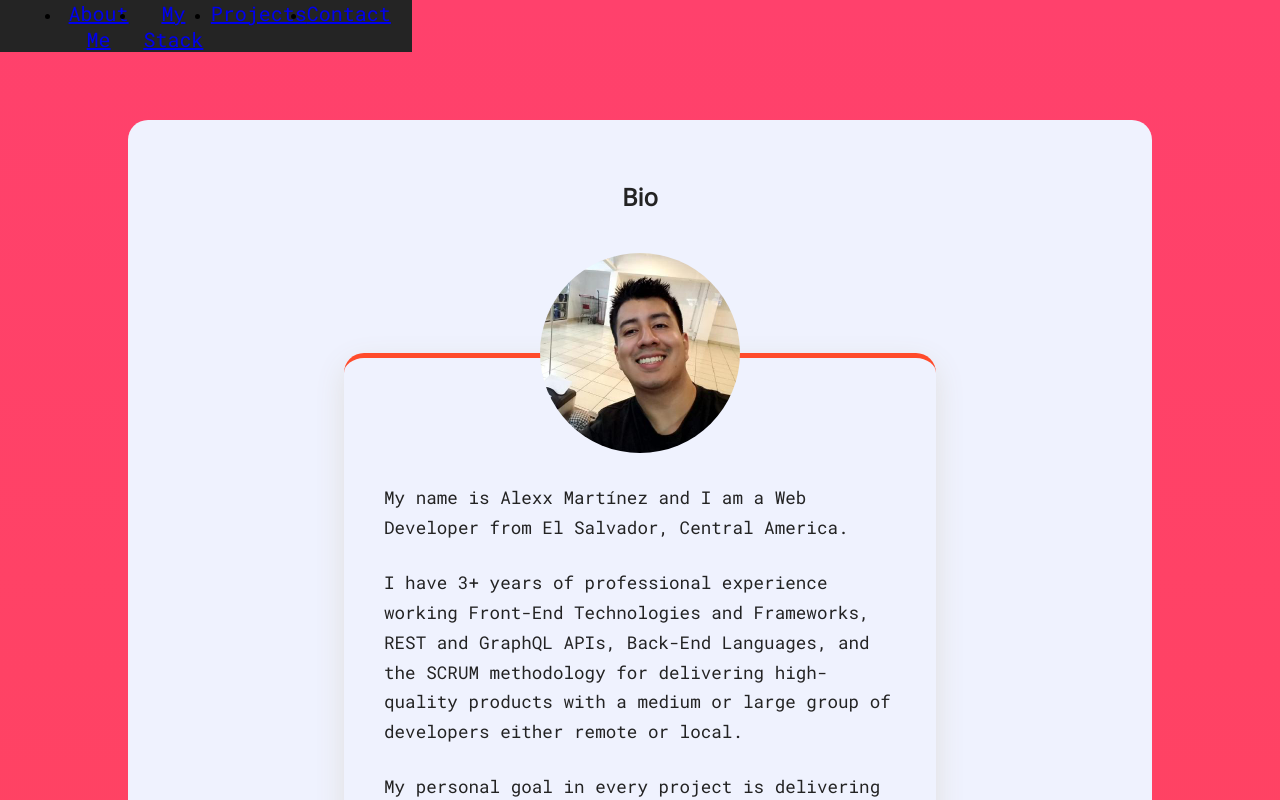
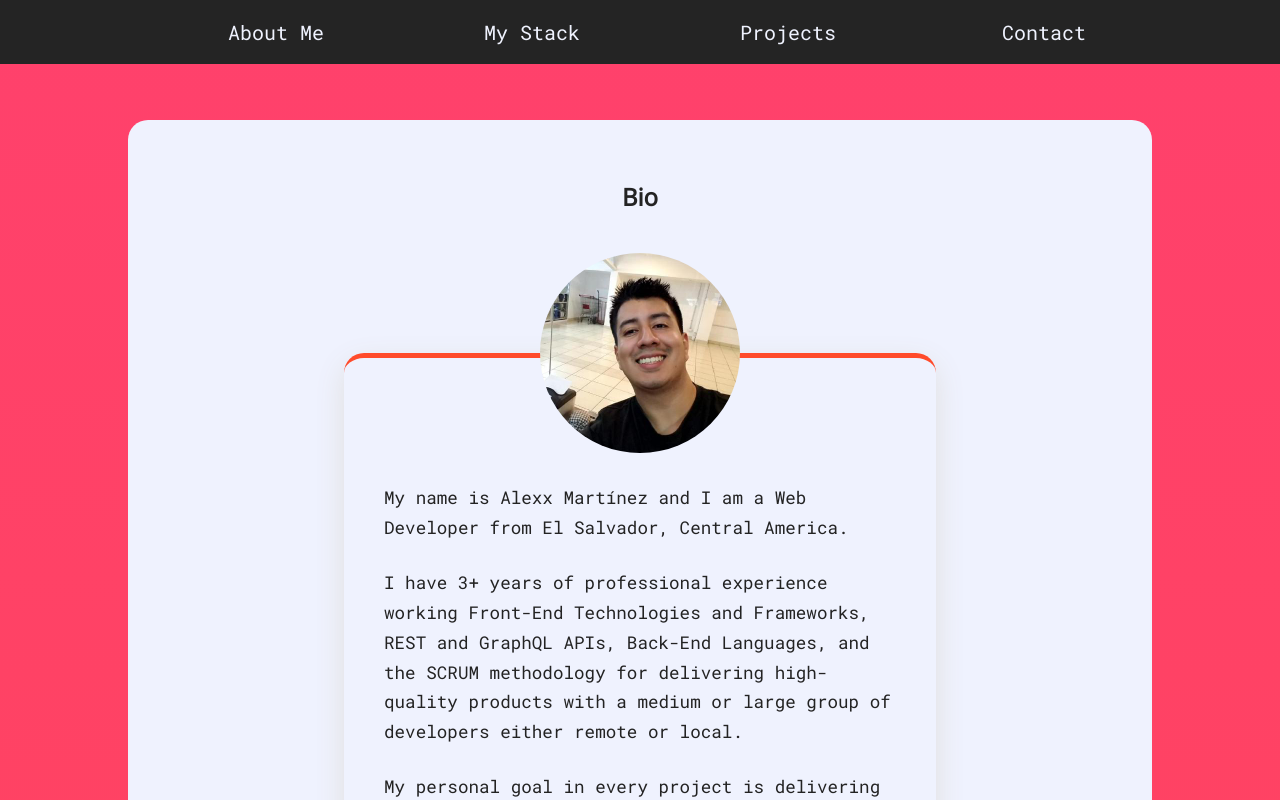
Before and after one commit to AlexxMart/portfolio, a Vue app: page / in a window 1280 px wide. Shown: the top 800 px of the page. Built offline with nearby package versions, Linux system fonts and the light colour scheme; the HTML template or start-up script is replaced by a standard one.

Commit message:
:bug: fixed broken styles for navBar

```diff
--- a/src/components/NavBar.vue
+++ b/src/components/NavBar.vue
@@ -14,12 +14,10 @@
 </template>
 
 <script>
-export default {
-
-}
+export default {};
 </script>
 
-<style lang="scss" scoped>
+<style lang="scss">
 #progressBar {
   position: fixed;
   top: 0;
@@ -35,6 +33,7 @@ export default {
   position: fixed;
   background-color: #242424;
   z-index: 10;
+  width: 100%;
 }
 
 #navBar > ul {
@@ -45,18 +44,29 @@ export default {
 }
 
 #navBar > ul > li {
-    text-align: center;
+  list-style: none;
   width: 100%;
   transition: 0.3s;
 }
 
 #navBar > ul > li:hover {
-    background-color: #EFF2FE;
+  background-color: #eff2fe;
   transition: 0.3s;
+
+  a {
+    color: #242424;
+  }
 }
 
 #navBar > ul > li > a {
-    font-family: 'Roboto Mono';
+  display: inline-flex;
+  align-items: center;
+  justify-content: center;
+  height: 64px;
+  width: 100%;
+  text-decoration: none;
+  color: #eff2fe;
+  font-family: "Roboto Mono";
   font-size: 20px;
   transition: 0.3s;
 }
```
Lines whose indentation alone changed are shown as unchanged.
